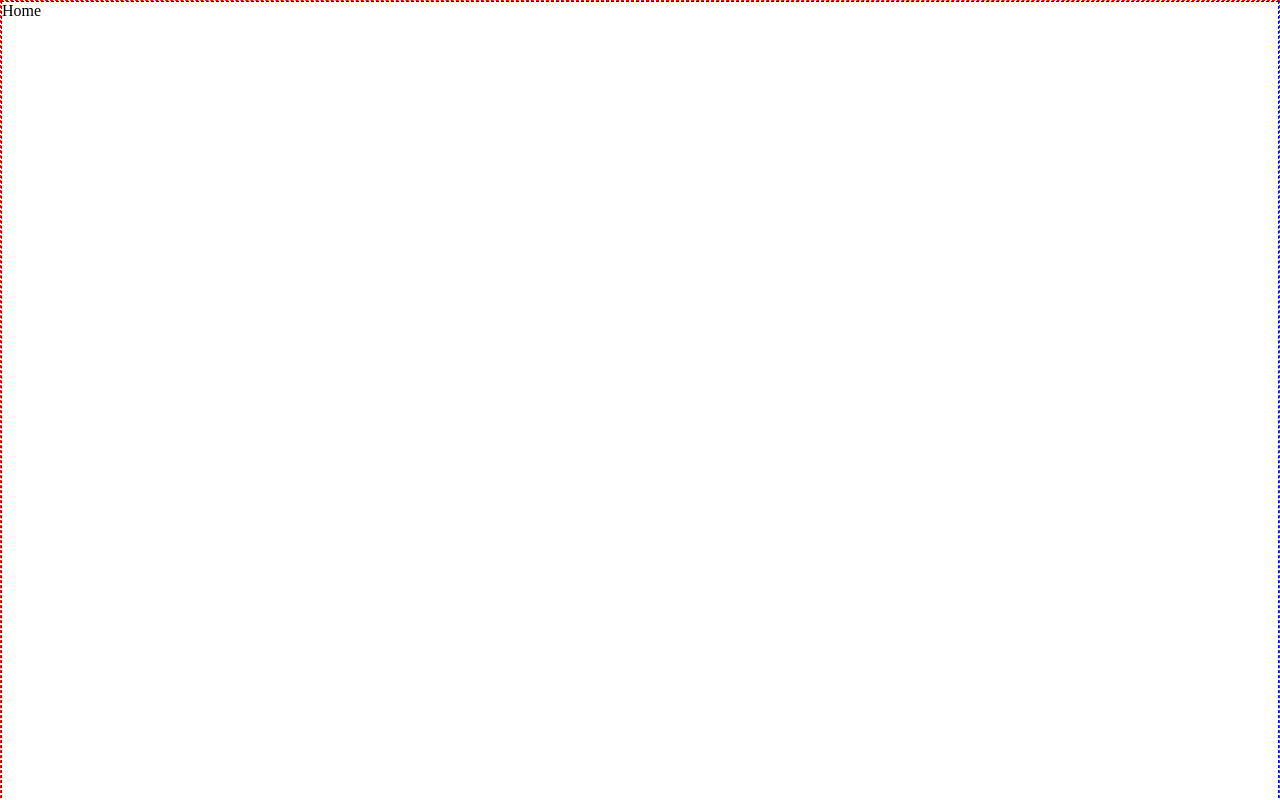
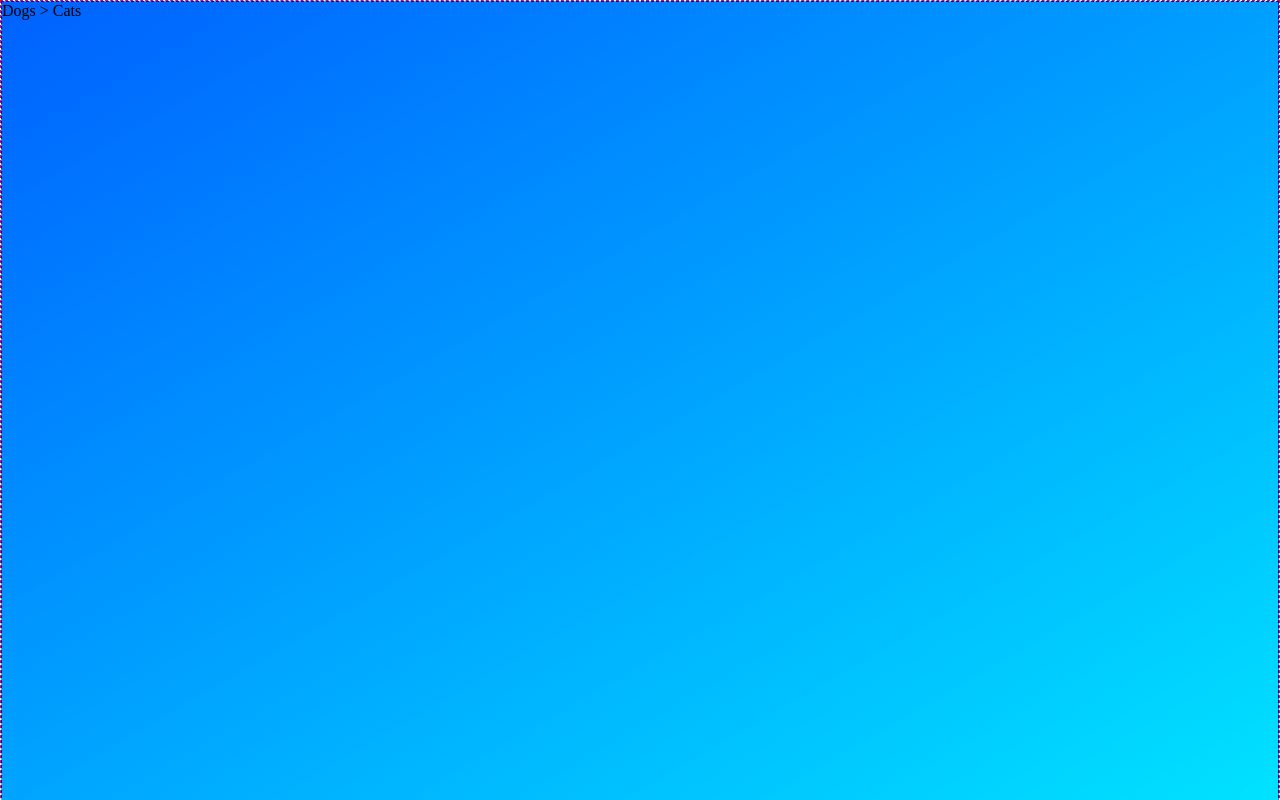
Before and after one commit to dramirez2096/dogapp, a plain HTML site: page index.html in a window 1280 px wide. Shown: the top 800 px of the page. Drawn offline with Linux system fonts and the light colour scheme.

Commit message:
added gradient to home section

```diff
--- a/css/styles.scss
+++ b/css/styles.scss
@@ -10,3 +10,7 @@
     border: 1px dashed blue;
     height: 100vh;
 }
+.home-section{
+    background-color: #0061ff;
+    background-image: linear-gradient(150deg, transparent, #00e2ff);
+}
--- a/index.html
+++ b/index.html
@@ -9,7 +9,7 @@
 </head>
 <body>
     <div class="container">
-        <section class="page-section home-section">Home</section>
+        <section class="page-section home-section">Dogs > Cats</section>
         <section class="page-section section-one">1</section>
         <section class="page-section section-two">2</section>
         <section class="page-section section-three">3</section>
```
Also changed, not shown: css/styles.css, 1 other file.
